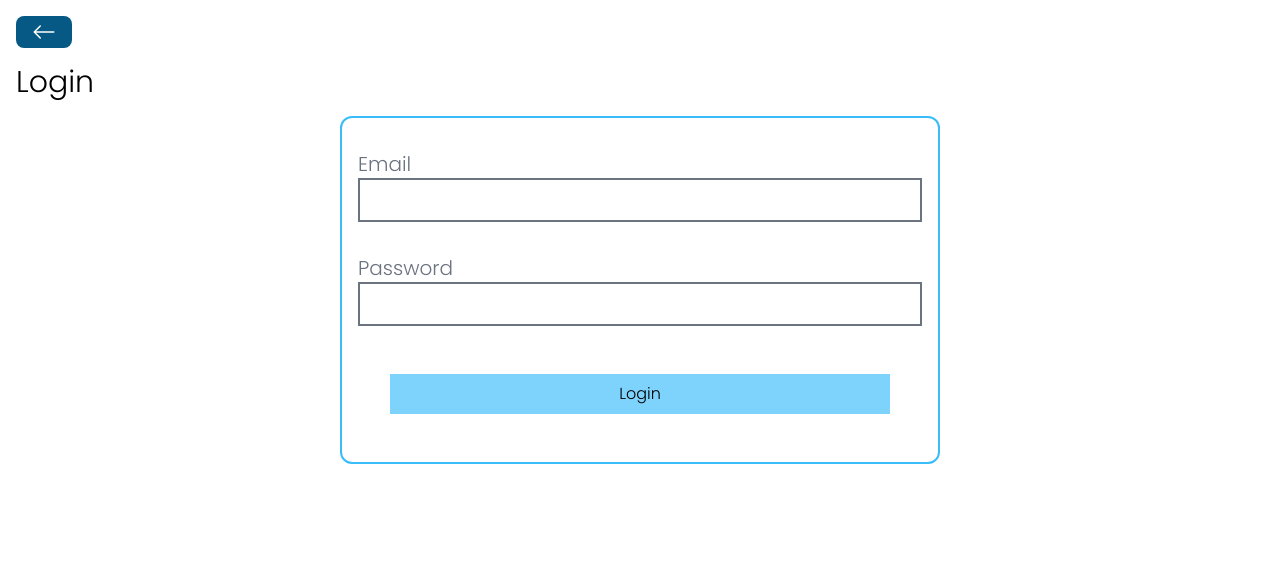
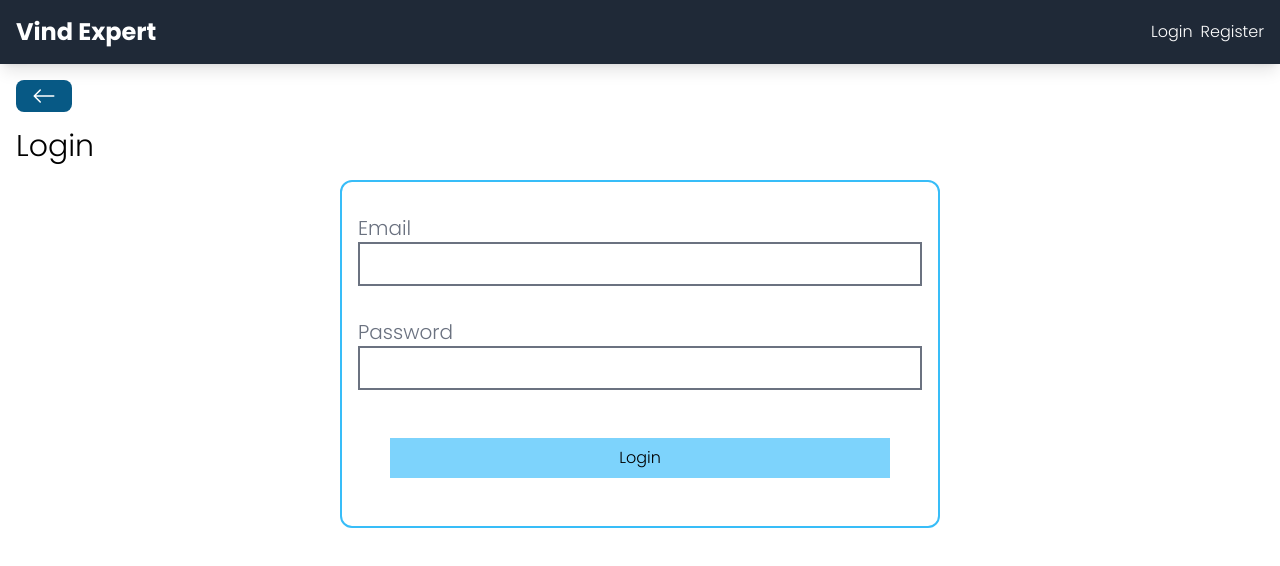
Before and after one commit to ThomPoppins/MERN-Enterprise-Search, a React (Vite) app in the folder frontend/: page /login in a window 1280 px wide. Shown: the top 566 px of the page. Built offline with nearby package versions, Linux system fonts and the light colour scheme; no server answers.

Commit message:
Conditional render /companies link in Navbar

```diff
--- a/frontend/src/components/layout/Navbar.jsx
+++ b/frontend/src/components/layout/Navbar.jsx
@@ -11,9 +11,17 @@ const Navbar = () => {
     <nav className="bg-gray-800 p-4 shadow-lg">
       <div className="container mx-auto">
         <div className="flex justify-between items-center">
-          <div className="text-white text-2xl font-bold">Vind Expert</div>
+          <div className="text-white">
+            <h1 className=" text-2xl font-bold">Vind Expert</h1>
+          </div>
+          {userId && (
+            <div className="text-white">
+              <Link to="/companies">Companies</Link>
+            </div>
+          )}
           <div className="hidden md:flex space-x-4">
             {userId ? (
+              <div>
                 <div className="flex items-center space-x-2">
                   <img
                     src={user?.profilePicture}
@@ -23,6 +31,7 @@ const Navbar = () => {
                   <Link to="/logout" className="text-white">
                     Logout
                   </Link>
+                </div>
               </div>
             ) : (
               <div className="flex items-center space-x-2">
--- a/frontend/src/pages/users/LoginUser.jsx
+++ b/frontend/src/pages/users/LoginUser.jsx
@@ -9,6 +9,7 @@ import { useSnackbar } from "notistack";
 import emailValidator from "../../utils/validation/emailValidator";
 import verifyToken from "../../utils/auth/verifyToken.jsx";
 import store from "../../store/store.jsx";
+import Navbar from "../../components/layout/Navbar";
 
 const RegisterUser = () => {
   // Input field values for logging in a user as state
@@ -95,6 +96,8 @@ const RegisterUser = () => {
   };
 
   return (
+    <div>
+      <Navbar />
       <div className="p-4">
         <BackButton destination={"/"} />
         <h1 className="text-3xl my-4">Login</h1>
@@ -133,6 +136,7 @@ const RegisterUser = () => {
           </button>
         </div>
       </div>
+    </div>
   );
 };
 
```
Lines whose indentation alone changed are shown as unchanged.
